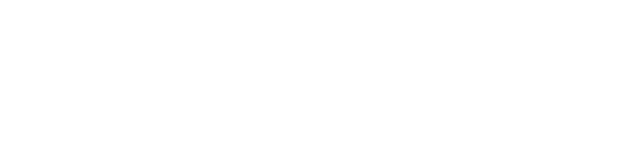
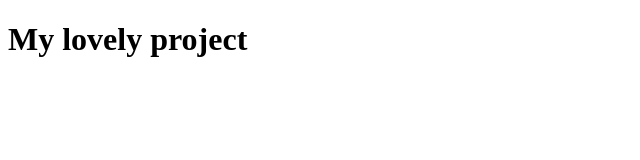
Before and after one commit to shaharsol/02-team-work, a plain HTML site: page index.html in a window 1280 px wide. Shown: the whole page, without its empty margins (0-640 px from the left). Drawn offline with Linux system fonts and the light colour scheme.

Commit message:
added a h1

```diff
--- a/index.html
+++ b/index.html
@@ -8,7 +8,7 @@
 </head>
 
 <body>
-
+    <h1>My lovely project</h1>
 </body>
 
 </html>
```
